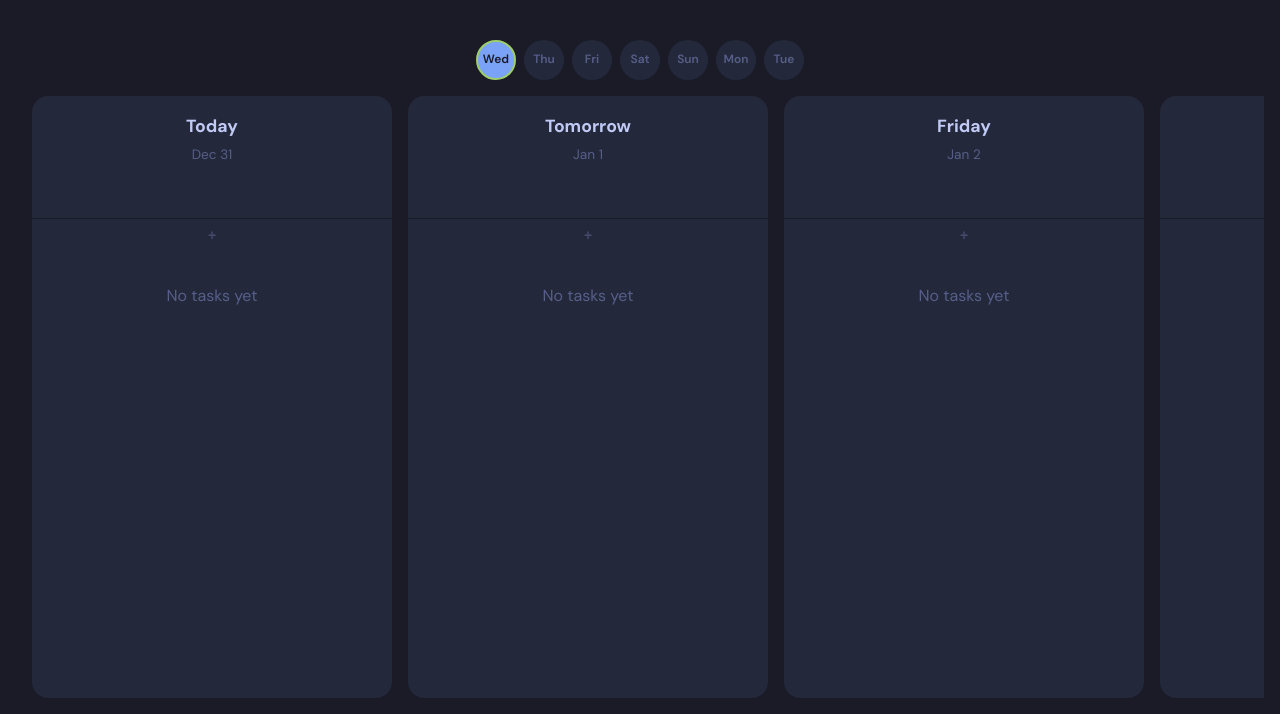
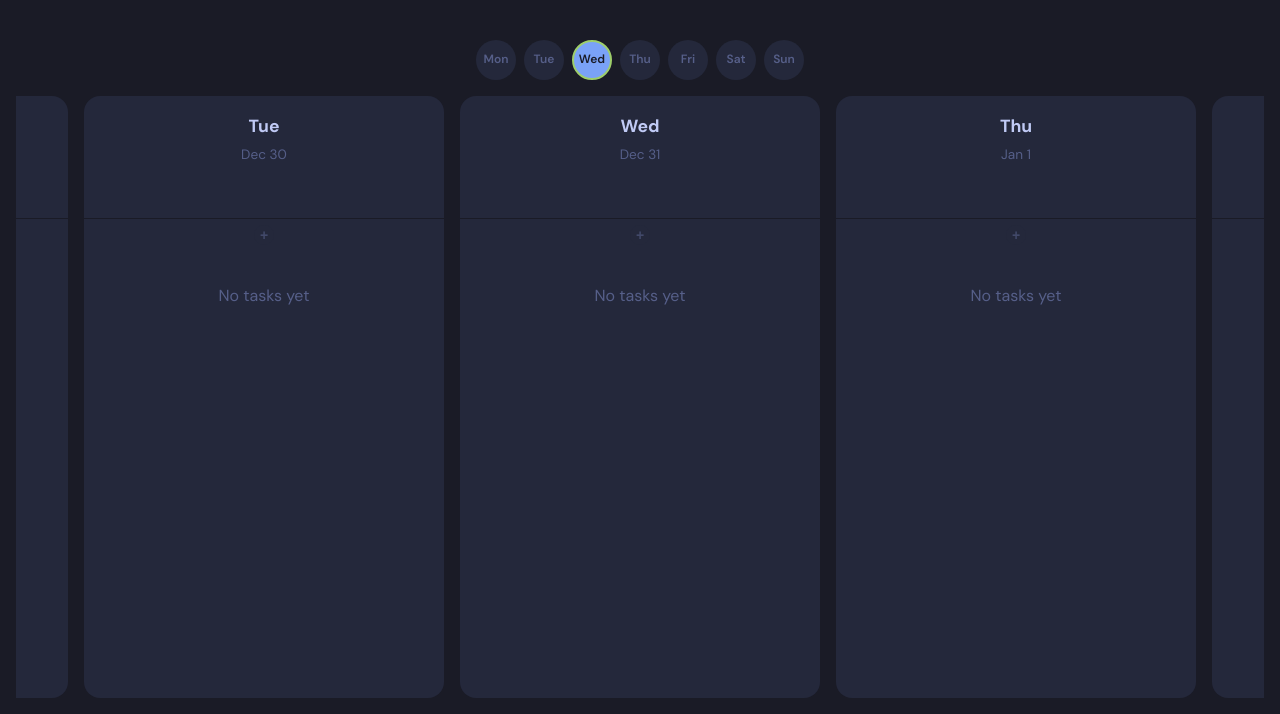
Before and after one commit to eduardkieser/mimi_app, a FastAPI app: page /admin in a window 1280 px wide. Shown: the part 86-800 px from the top of the page. Run offline with FastAPI, Linux system fonts and the light colour scheme; data that the repository does not hold is empty; some libraries are stand-ins or nearby versions.

Commit message:
Admin: fixed Monday-Sunday week view instead of rolling 7 days

```diff
--- a/backend/templates/admin.html
+++ b/backend/templates/admin.html
@@ -459,7 +459,7 @@
       <template x-for="(day, idx) in days" :key="day.dateStr">
         <div
           class="day-dot"
-          :class="{ active: selectedDayIdx === idx, today: idx === 0 }"
+          :class="{ active: selectedDayIdx === idx, today: day.isToday }"
           @click="scrollToDay(idx)"
           x-text="day.shortName"
         ></div>
@@ -617,28 +617,38 @@
         async init() {
           this.buildDays();
           await this.loadAllTasks();
-          // Start scrolled to today
-          this.$nextTick(() => this.scrollToDay(0));
+          // Scroll to today
+          this.$nextTick(() => this.scrollToDay(this.selectedDayIdx));
         },
 
         buildDays() {
           const days = [];
           const today = new Date();
-          const dayNames = ['Sun', 'Mon', 'Tue', 'Wed', 'Thu', 'Fri', 'Sat'];
-          const fullDayNames = ['Sunday', 'Monday', 'Tuesday', 'Wednesday', 'Thursday', 'Friday', 'Saturday'];
+          const dayNames = ['Mon', 'Tue', 'Wed', 'Thu', 'Fri', 'Sat', 'Sun'];
+
+          // Find Monday of current week
+          const dayOfWeek = today.getDay(); // 0=Sun, 1=Mon, etc.
+          const monday = new Date(today);
+          monday.setDate(today.getDate() - (dayOfWeek === 0 ? 6 : dayOfWeek - 1));
 
           for (let i = 0; i < 7; i++) {
-            const d = new Date(today);
-            d.setDate(today.getDate() + i);
+            const d = new Date(monday);
+            d.setDate(monday.getDate() + i);
+            const isToday = d.toDateString() === today.toDateString();
             days.push({
               date: d,
               dateStr: d.toISOString().split('T')[0],
-              shortName: dayNames[d.getDay()],
-              dayName: i === 0 ? 'Today' : (i === 1 ? 'Tomorrow' : fullDayNames[d.getDay()]),
-              dateFormatted: d.toLocaleDateString('en-US', { month: 'short', day: 'numeric' })
+              shortName: dayNames[i],
+              dayName: dayNames[i],
+              dateFormatted: d.toLocaleDateString('en-US', { month: 'short', day: 'numeric' }),
+              isToday: isToday
             });
           }
           this.days = days;
+
+          // Set initial selection to today
+          this.selectedDayIdx = days.findIndex(d => d.isToday);
+          if (this.selectedDayIdx < 0) this.selectedDayIdx = 0;
         },
 
         async loadAllTasks() {
```
Also changed, not shown: 2 other files.
